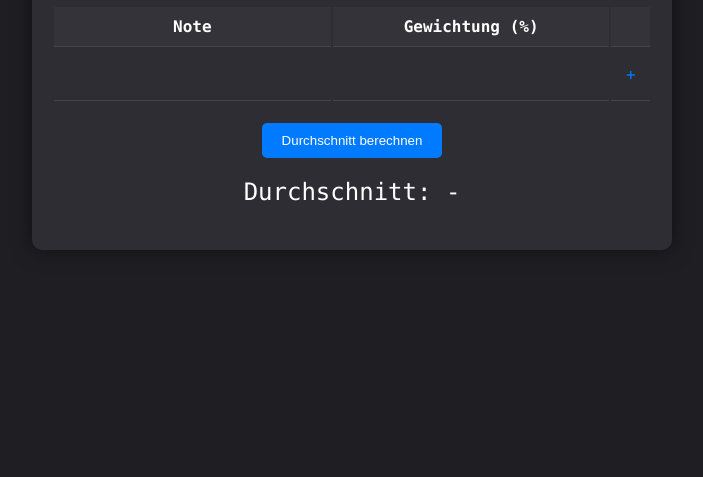
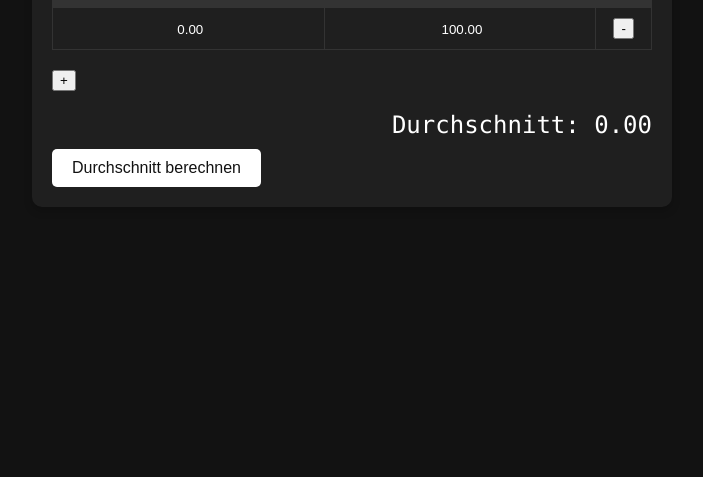
Before and after one commit to zkinorama/kinorama.dev, a plain HTML site: page index.html in a window 1280 px wide. Shown: the part 323-800 px from the top of the page, without its empty margins (288-991 px from the left). Drawn offline with Linux system fonts and the light colour scheme.

Commit message:
Update index.html

```diff
--- a/index.html
+++ b/index.html
@@ -6,106 +6,99 @@
 <title>Notenrechner</title>
 <style>
     body {
-            background-color: #1f1f23; /* Dunkler Hintergrund */
-            color: #ffffff; /* Weiße Schriftfarbe */
-            font-family: Monaco, monospace; /* Schriftart */
-            text-align: center;
+        background-color: #121212;
+        color: #ffffff;
+        font-family: Monaco, monospace;
         margin: 0;
-            padding: 0;
-        }
-        .container {
         display: flex;
         justify-content: center;
         align-items: center;
         height: 100vh;
     }
-        .calculator {
-            background-color: #2d2d33; /* Dunkle Box */
+    .container {
+        background-color: #1f1f1f;
         padding: 20px;
         border-radius: 10px;
-            box-shadow: 0 0 20px rgba(0, 0, 0, 0.5);
         width: 80%;
         max-width: 600px;
+        box-shadow: 0 4px 8px rgba(0, 0, 0, 0.2);
     }
     table {
         width: 100%;
-            margin-bottom: 10px;
-            color: #ffffff;
+        border-collapse: collapse;
+        margin-bottom: 20px;
     }
-        table th, table td {
+    table, th, td {
+        border: 1px solid #333333;
+    }
+    th, td {
         padding: 10px;
-            border-bottom: 1px solid #44444c;
+        text-align: center;
     }
-        table th {
-            background-color: #333339;
+    th {
+        background-color: #333333;
     }
     input[type="text"] {
-            background-color: #2d2d33; /* Dunkle Textfelder */
+        background-color: #1f1f1f;
         color: #ffffff;
         border: none;
-            padding: 8px;
-            width: 70%;
+        text-align: center;
+        width: 100%;
     }
-        input[type="button"] {
-            background-color: #007bff; /* Blauer Knopf */
-            color: #ffffff;
+    input[type="text"]:focus {
+        outline: none;
+    }
+    .btn {
+        background-color: #ffffff;
+        color: #121212;
         border: none;
         padding: 10px 20px;
+        text-align: center;
+        text-decoration: none;
+        display: inline-block;
+        font-size: 16px;
         margin-top: 10px;
         border-radius: 5px;
         cursor: pointer;
     }
-        input[type="button"]:hover {
-            background-color: #0056b3; /* Dunklerer Blauton */
-        }
     .average {
-            font-size: 1.5em;
+        font-size: 24px;
+        text-align: right;
         margin-top: 20px;
-        }
-        .btn-add, .btn-remove {
-            cursor: pointer;
-            color: #007bff; /* Blaue Farbe für Symbole */
-        }
-        .btn-remove {
-            margin-left: 10px;
     }
 </style>
 </head>
 <body>
 <div class="container">
-        <div class="calculator">
-            <h1>Notenrechner</h1>
-            <table id="gradesTable">
-                <thead>
+    <table id="grades">
         <tr>
             <th>Note</th>
             <th>Gewichtung (%)</th>
             <th></th>
         </tr>
-                </thead>
-                <tbody>
         <tr>
-                        <td><input type="text" class="gradeInput" style="background-color: #2d2d33;"></td>
-                        <td><input type="text" class="weightInput" style="background-color: #2d2d33;"></td>
-                        <td><span class="btn-add" onclick="addRow()">+</span></td>
+            <td><input type="text" value="0.00" onfocus="if(this.value=='0.00')this.value=''" onblur="if(this.value=='')this.value='0.00'"></td>
+            <td><input type="text" value="100.00" onfocus="if(this.value=='100.00')this.value=''" onblur="if(this.value=='')this.value='100.00'"></td>
+            <td><button onclick="removeRow(this)">-</button></td>
         </tr>
-                </tbody>
     </table>
-            <input type="button" value="Durchschnitt berechnen" onclick="calculateAverage()">
-            <p class="average">Durchschnitt: <span id="averageValue">-</span></p>
+    <button onclick="addRow()">+</button>
+    <div class="average">
+        Durchschnitt: <span id="average">0.00</span>
     </div>
+    <button class="btn" onclick="calculateAverage()">Durchschnitt berechnen</button>
 </div>
 
 <script>
     function addRow() {
-            var table = document.getElementById("gradesTable").getElementsByTagName('tbody')[0];
-            var newRow = table.insertRow();
-            var cell1 = newRow.insertCell(0);
-            var cell2 = newRow.insertCell(1);
-            var cell3 = newRow.insertCell(2);
-            cell1.innerHTML = '<input type="text" class="gradeInput" style="background-color: #2d2d33;">';
-            cell2.innerHTML = '<input type="text" class="weightInput" style="background-color: #2d2d33;">';
-            cell3.innerHTML = '<span class="btn-remove" onclick="removeRow(this)">-</span>';
+        var table = document.getElementById("grades");
+        var row = table.insertRow(table.rows.length - 1);
+        var cell1 = row.insertCell(0);
+        var cell2 = row.insertCell(1);
+        var cell3 = row.insertCell(2);
+        cell1.innerHTML = '<input type="text" value="0.00" onfocus="if(this.value==\'0.00\')this.value=\'\'" onblur="if(this.value==\'\')this.value=\'0.00\'">';
+        cell2.innerHTML = '<input type="text" value="100.00" onfocus="if(this.value==\'100.00\')this.value=\'\'" onblur="if(this.value==\'\')this.value=\'100.00\'">';
+        cell3.innerHTML = '<button onclick="removeRow(this)">-</button>';
     }
 
     function removeRow(button) {
@@ -114,28 +107,23 @@
     }
 
     function calculateAverage() {
-            var table = document.getElementById("gradesTable");
+        var table = document.getElementById("grades");
         var rows = table.rows;
-            var sum = 0;
         var totalWeight = 0;
-
-            for (var i = 1; i < rows.length; i++) {
-                var grade = parseFloat(rows[i].cells[0].getElementsByTagName('input')[0].value);
-                var weight = parseFloat(rows[i].cells[1].getElementsByTagName('input')[0].value);
-
+        var weightedSum = 0;
+        for (var i = 1; i < rows.length - 1; i++) {
+            var cells = rows[i].cells;
+            var grade = parseFloat(cells[0].querySelector('input').value);
+            var weight = parseFloat(cells[1].querySelector('input').value);
             if (!isNaN(grade) && !isNaN(weight)) {
-                    sum += grade * (weight / 100);
+                weightedSum += grade * (weight / 100);
                 totalWeight += weight;
             }
         }
-
-            if (totalWeight > 0) {
-                var average = sum / (totalWeight / 100);
-                document.getElementById("averageValue").textContent = average.toFixed(2);
-            } else {
-                document.getElementById("averageValue").textContent = "-";
-            }
+        var average = (totalWeight > 0) ? (weightedSum / totalWeight).toFixed(2) : '0.00';
+        document.getElementById("average").textContent = average;
     }
 </script>
+
 </body>
 </html>
```
Lines whose indentation alone changed are shown as unchanged.
